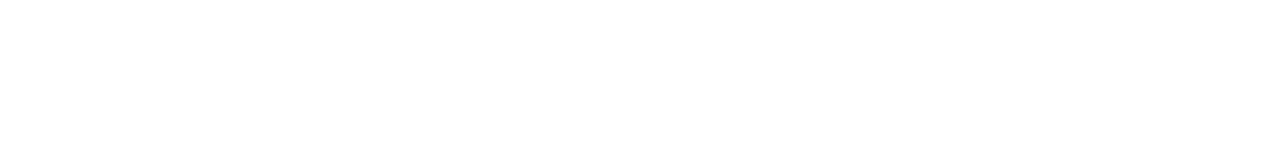
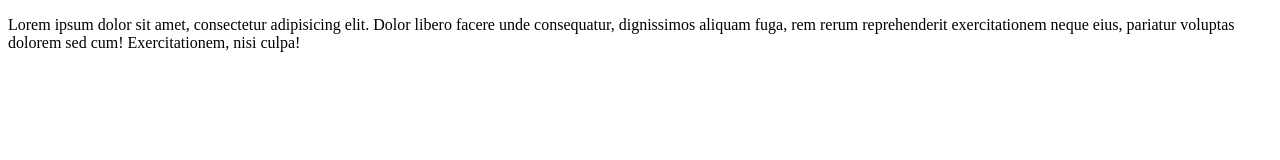
Before and after one commit to lidiya21/gitPractice1, a plain HTML site: page Pages/index.html in a window 1280 px wide. Drawn offline with Linux system fonts and the light colour scheme.

Commit message:
added paragraph

```diff
--- a/Pages/index.html
+++ b/Pages/index.html
@@ -6,5 +6,12 @@
     <meta name="viewport" content="width=device-width, initial-scale=1.0" />
     <title>GIT PRACTICE</title>
   </head>
-  <body></body>
+  <body>
+    <p>
+      Lorem ipsum dolor sit amet, consectetur adipisicing elit. Dolor libero
+      facere unde consequatur, dignissimos aliquam fuga, rem rerum reprehenderit
+      exercitationem neque eius, pariatur voluptas dolorem sed cum!
+      Exercitationem, nisi culpa!
+    </p>
+  </body>
 </html>
```
